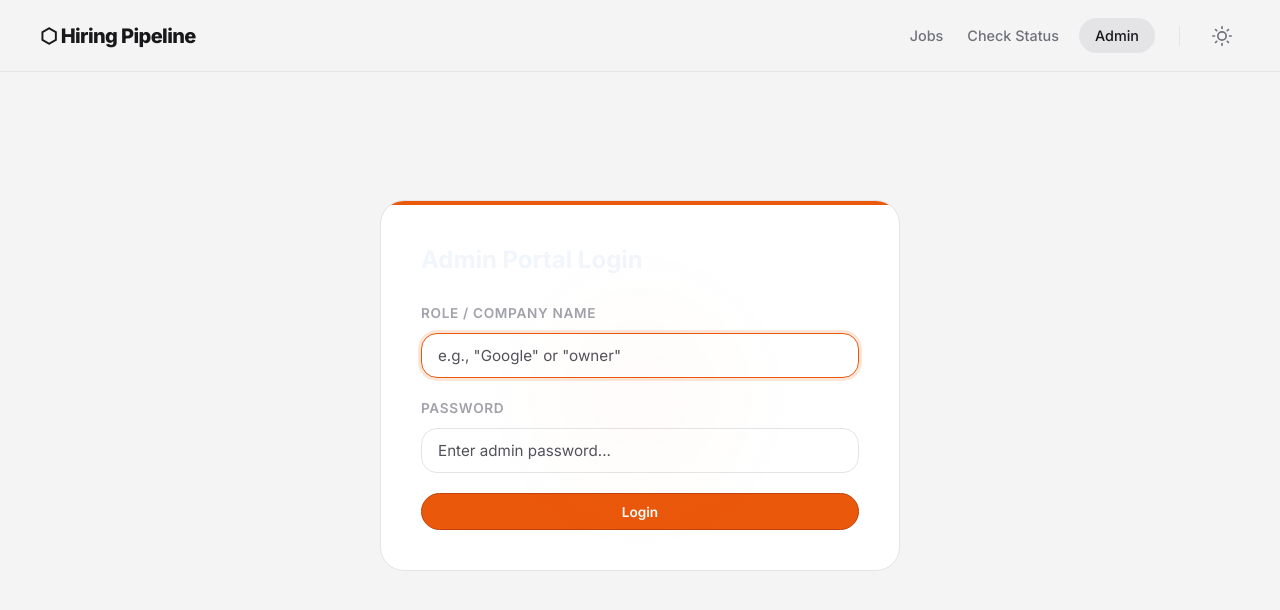
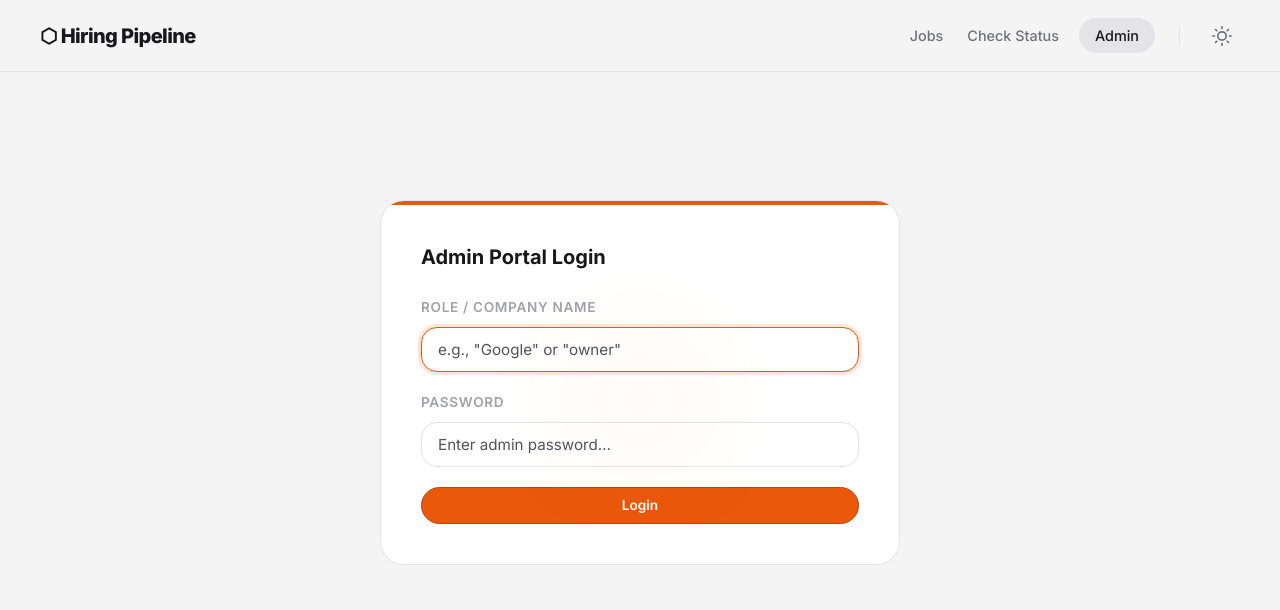
Before and after one commit to Aditya-debugs141/hiring-pipeline, a React (Vite) app in the folder client/: page /admin/jobs/1 in a window 1280 px wide. Shown: the top 610 px of the page. Built offline with nearby package versions, Linux system fonts and the light colour scheme; no server answers.

Commit message:
fix: remove hardcoded white color from admin login title

```diff
--- a/client/src/App.jsx
+++ b/client/src/App.jsx
@@ -69,7 +69,7 @@ function AdminAuth({ children }) {
 
   return (
     <div className="status-card" style={{ marginTop: "10vh" }}>
-      <h2 style={{ marginBottom: "1.5rem", color: "#f0f6fc" }}>Admin Portal Login</h2>
+      <h2 className="section-title" style={{ marginBottom: "1.5rem" }}>Admin Portal Login</h2>
       <form onSubmit={handleLogin}>
         {error && <div className="alert alert-error">{error}</div>}
         <div className="form-group">
```
